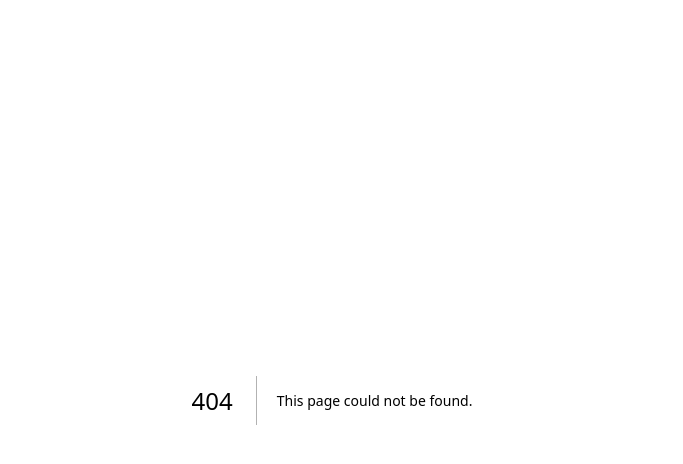
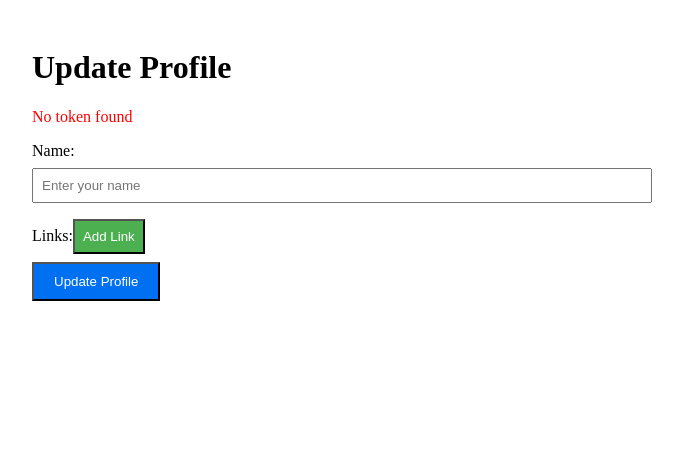
Before and after one commit to oopsididitagain335/last-attempt, a Next.js app: page /profile in a window 1280 px wide. Before the commit this address had no page. Shown: the top 464 px of the page, without its empty margins (308-991 px from the left). Built offline with nearby package versions, Linux system fonts and the light colour scheme.

Commit message:
Create index.js

```diff
--- /dev/null
+++ b/pages/profile/index.js
@@ -0,0 +1,144 @@
+// pages/profile/index.js
+import { useState, useEffect } from 'react';
+
+export default function ProfilePage() {
+  const [name, setName] = useState('');
+  const [links, setLinks] = useState([]);
+  const [error, setError] = useState(null);
+  const [success, setSuccess] = useState(null);
+  const [isLoading, setIsLoading] = useState(false);
+
+  // Fetch user data on mount (client-side only)
+  useEffect(() => {
+    const fetchUser = async () => {
+      try {
+        const token = localStorage.getItem('token'); // Adjust based on your auth method
+        if (!token) throw new Error('No token found');
+
+        const response = await fetch('/api/user/profile', {
+          headers: {
+            Authorization: `Bearer ${token}`,
+            'Content-Type': 'application/json',
+          },
+        });
+
+        const data = await response.json();
+        if (!response.ok) throw new Error(data.error || 'Failed to fetch user');
+
+        setName(data.user.name || '');
+        setLinks(data.user.links || []);
+      } catch (err) {
+        setError(err.message);
+      }
+    };
+
+    // Only run on client-side
+    if (typeof window !== 'undefined') {
+      fetchUser();
+    }
+  }, []);
+
+  // Handle form submission to update user data
+  const handleSubmit = async (e) => {
+    e.preventDefault();
+    setError(null);
+    setSuccess(null);
+    setIsLoading(true);
+
+    try {
+      const token = localStorage.getItem('token'); // Adjust based on your auth method
+      if (!token) throw new Error('No token found');
+
+      const response = await fetch('/api/user/update', {
+        method: 'POST',
+        headers: {
+          Authorization: `Bearer ${token}`,
+          'Content-Type': 'application/json',
+        },
+        body: JSON.stringify({ name, links }),
+      });
+
+      const data = await response.json();
+      if (!response.ok) throw new Error(data.error || 'Failed to update user');
+
+      setSuccess(data.message || 'Profile updated successfully');
+    } catch (err) {
+      setError(err.message);
+    } finally {
+      setIsLoading(false);
+    }
+  };
+
+  // Add a new link input field
+  const addLink = () => {
+    setLinks([...links, '']);
+  };
+
+  // Update a specific link
+  const updateLink = (index, value) => {
+    const newLinks = [...links];
+    newLinks[index] = value;
+    setLinks(newLinks);
+  };
+
+  // Remove a link
+  const removeLink = (index) => {
+    setLinks(links.filter((_, i) => i !== index));
+  };
+
+  return (
+    <div style={{ maxWidth: '600px', margin: '0 auto', padding: '20px' }}>
+      <h1>Update Profile</h1>
+      {error && <p style={{ color: 'red' }}>{error}</p>}
+      {success && <p style={{ color: 'green' }}>{success}</p>}
+      <form onSubmit={handleSubmit}>
+        <div>
+          <label htmlFor="name">Name:</label>
+          <input
+            type="text"
+            id="name"
+            value={name}
+            onChange={(e) => setName(e.target.value)}
+            placeholder="Enter your name"
+            style={{ width: '100%', padding: '8px', margin: '8px 0' }}
+          />
+        </div>
+        <div>
+          <label>Links:</label>
+          {links.map((link, index) => (
+            <div key={index} style={{ display: 'flex', gap: '8px', margin: '8px 0' }}>
+              <input
+                type="url"
+                value={link}
+                onChange={(e) => updateLink(index, e.target.value)}
+                placeholder="Enter a link"
+                style={{ flex: 1, padding: '8px' }}
+              />
+              <button
+                type="button"
+                onClick={() => removeLink(index)}
+                style={{ padding: '8px', background: '#ff4d4d', color: 'white' }}
+              >
+                Remove
+              </button>
+            </div>
+          ))}
+          <button
+            type="button"
+            onClick={addLink}
+            style={{ padding: '8px', background: '#4CAF50', color: 'white', margin: '8px 0' }}
+          >
+            Add Link
+          </button>
+        </div>
+        <button
+          type="submit"
+          disabled={isLoading}
+          style={{ padding: '10px 20px', background: '#0070f3', color: 'white' }}
+        >
+          {isLoading ? 'Updating...' : 'Update Profile'}
+        </button>
+      </form>
+    </div>
+  );
+}
```
